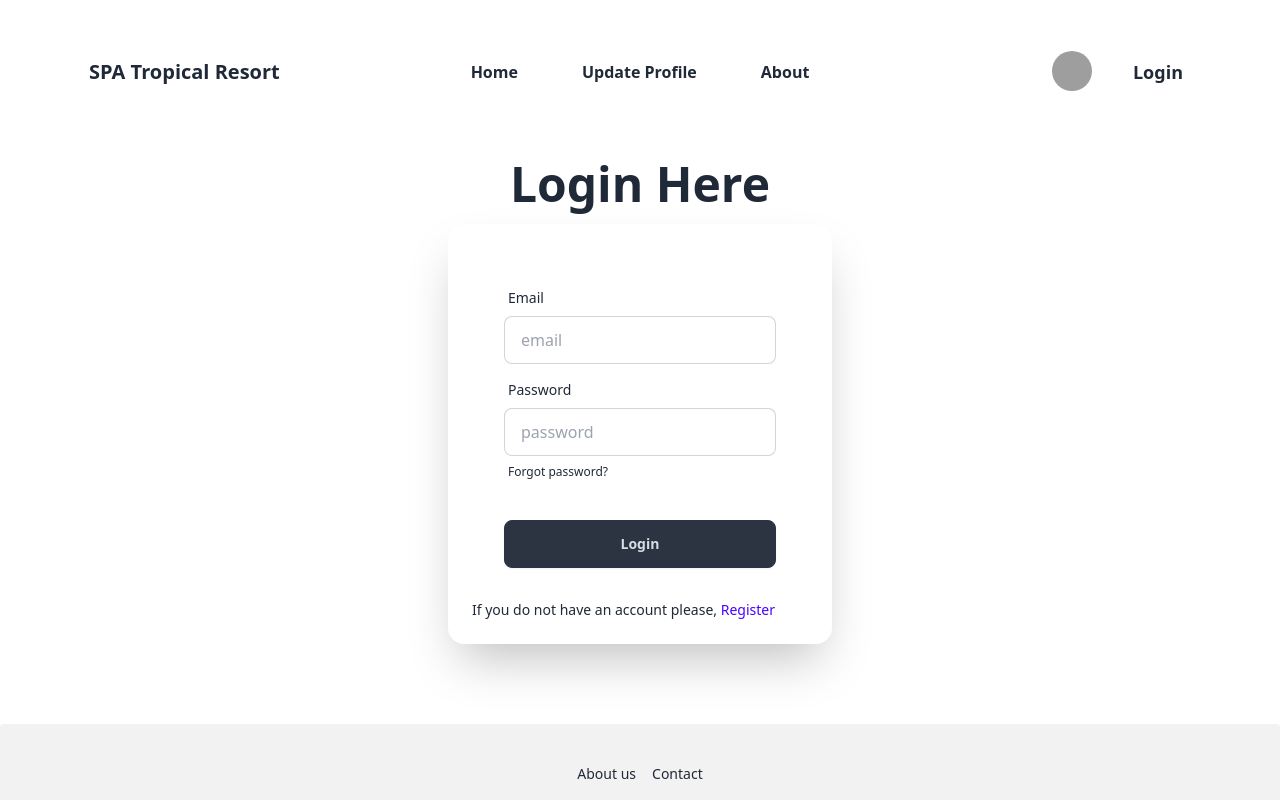
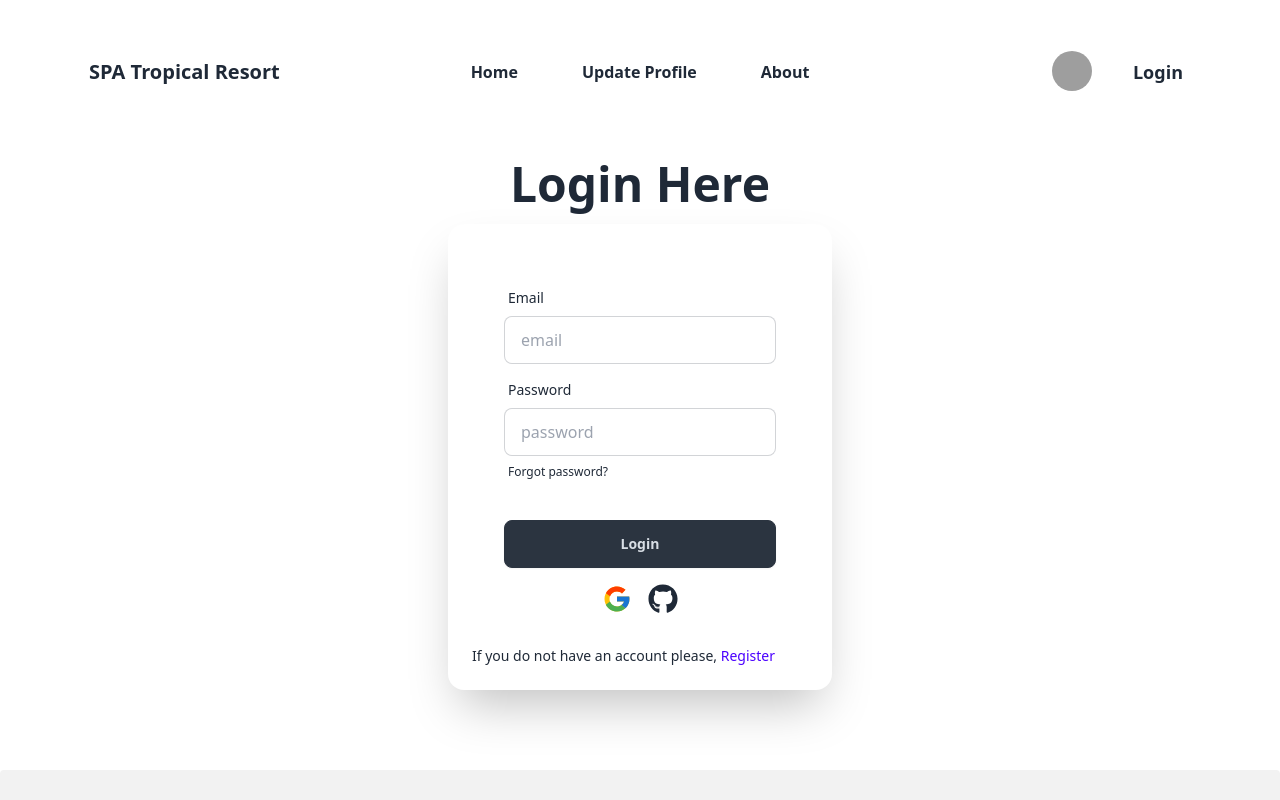
Before and after one commit to baharul-islam-shuvo/real-estate-simple-firebase-SPA-b9-a9, a React (Vite) app: page /login in a window 1280 px wide. Shown: the top 800 px of the page. Built offline with nearby package versions, Linux system fonts and the light colour scheme; no server answers; grey boxes are pictures that could not be loaded.

Commit message:
Google & Github Login methode added

```diff
--- a/package.json
+++ b/package.json
@@ -17,6 +17,7 @@
     "react": "^18.3.1",
     "react-dom": "^18.3.1",
     "react-hot-toast": "^2.4.1",
+    "react-icons": "^5.3.0",
     "react-router-dom": "^6.27.0",
     "react-toastify": "^10.0.6",
     "sort-by": "^1.2.0"
--- a/src/Pages/Login/Login.jsx
+++ b/src/Pages/Login/Login.jsx
@@ -1,24 +1,28 @@
 import { useContext } from "react";
 import { Link, useLocation, useNavigate } from "react-router-dom";
 import { AuthContext } from "../../Providers/AuthProviders";
+import { GithubAuthProvider, GoogleAuthProvider } from "firebase/auth";
+import { FcGoogle } from "react-icons/fc";
+import { FaGithub } from "react-icons/fa";
 
 const Login = () => {
 
-    const { signIn } = useContext(AuthContext);
+    const { signIn, googleUser, gitHubUser } = useContext(AuthContext);
+
     const location = useLocation();
     const navigate = useNavigate();
-    console.log(location);
 
     const handleLogin = e => {
         e.preventDefault();
         const form = new FormData(e.currentTarget);
         const email = form.get('email');
         const password = form.get('password');
-        console.log(email, password);
+        e.target.reset();
 
         signIn(email, password)
             .then(result => {
-                console.log(result.user);
+                const userLogged = (result.user);
+                console.log(userLogged);
                 // navigate after login
                 navigate(location?.state ? location.state : '/');
             })
@@ -26,6 +30,25 @@ const Login = () => {
                 console.error(error);
             })
     }
+
+    const handleGoogleSignIn = () => {
+        const googleProvider = new GoogleAuthProvider
+        googleUser(googleProvider)
+            .then(() => {
+                navigate(location?.state ? location.state : '/');
+            })
+            .catch()
+    }
+
+    const handleGitHubSignIn = () => {
+        const githubProvider = new GithubAuthProvider();
+        gitHubUser(githubProvider)
+            .then(() => {
+                navigate(location?.state ? location.state : "/")
+            })
+            .catch()
+    }
+
 
     return (
         <div className="hero mt-8 mb-8">
@@ -39,21 +62,28 @@ const Login = () => {
                             <label className="label">
                                 <span className="label-text">Email</span>
                             </label>
-                            <input type="email" placeholder="email" name="email" className="input input-bordered" required />
+                            <input type="email" placeholder="email" name="email" className="input input-bordered" />
                         </div>
                         <div className="form-control">
                             <label className="label">
                                 <span className="label-text">Password</span>
                             </label>
-                            <input type="password" placeholder="password" className="input input-bordered" name="password" required />
+                            <input type="password" placeholder="password" className="input input-bordered" name="password" />
                             <label className="label">
                                 <a href="#" className="label-text-alt link link-hover">Forgot password?</a>
                             </label>
                         </div>
-                        <div className="form-control mt-6">
-                            <button type="submit" className="btn btn-neutral">Login</button>
+                        <div>
+                            <div className="form-control mt-6">
+                                <button type="submit" className="btn btn-neutral">Login</button>
+                            </div>
+                            <div className="flex text-3xl justify-center gap-4 mt-4">
+                                <Link onClick={handleGoogleSignIn} className="hover:scale-110 duration-700"><FcGoogle></FcGoogle></Link>
+                                <Link onClick={handleGitHubSignIn} className="hover:scale-110 duration-700"><FaGithub></FaGithub></Link>
+                            </div>
                         </div>
                     </form>
+
                     <div className="text-sm">
                         If you do not have an account please, <Link to="/register" className="text-primary">Register</Link>
                     </div>
--- a/src/Providers/AuthProviders.jsx
+++ b/src/Providers/AuthProviders.jsx
@@ -1,6 +1,7 @@
-import { createUserWithEmailAndPassword, getAuth, onAuthStateChanged, signInWithEmailAndPassword, signOut } from "firebase/auth";
+import { createUserWithEmailAndPassword, getAuth, onAuthStateChanged, signInWithEmailAndPassword, signInWithPopup, signOut } from "firebase/auth";
 import { createContext, useEffect, useState } from "react";
 import app from "../Firebase/firebase.config";
+import PropTypes from "prop-types";
 
 export const AuthContext = createContext(null);
 const auth = getAuth(app);
@@ -20,6 +21,16 @@ const AuthProviders = ({ children }) => {
         return signInWithEmailAndPassword(auth, email, password);
     }
 
+    const googleUser = (provider) => {
+        setLoading(true);
+        return signInWithPopup(auth, provider);
+    };
+
+    const gitHubUser = (provider) => {
+        setLoading(true);
+        return signInWithPopup(auth, provider);
+    };
+
     const logOut = () => {
         setLoading(true);
         return signOut(auth);
@@ -36,7 +47,7 @@ const AuthProviders = ({ children }) => {
         }
     }, []);
 
-    const authInfo = { user, createUser, signIn, logOut, loading };
+    const authInfo = { user, createUser, signIn, logOut, loading,googleUser,gitHubUser };
 
     return (
         <AuthContext.Provider value={authInfo}>
@@ -45,4 +56,8 @@ const AuthProviders = ({ children }) => {
     );
 };
 
+AuthProviders.propTypes = {
+    children: PropTypes.node
+}
+
 export default AuthProviders;
--- a/src/Routes/PrivateRoute.jsx
+++ b/src/Routes/PrivateRoute.jsx
@@ -1,6 +1,7 @@
 import { useContext } from "react";
 import { AuthContext } from "../Providers/AuthProviders";
 import { Navigate, useLocation } from "react-router-dom";
+import PropTypes from "prop-types";
 
 const PrivateRoute = ({ children }) => {
 
@@ -19,4 +20,8 @@ const PrivateRoute = ({ children }) => {
     return <Navigate state={location.pathname} to="/login"></Navigate>
 };
 
+PrivateRoute.propTypes = {
+    children: PropTypes.node
+}
+
 export default PrivateRoute;
```
Also changed, not shown: 1 other file (tests, documents, lock files or other folders).
